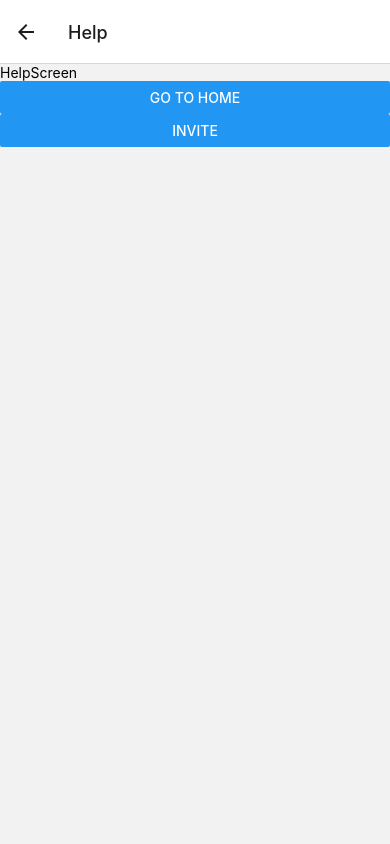
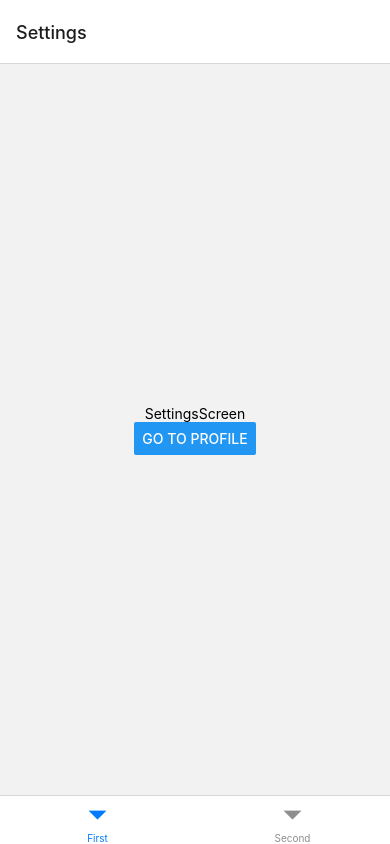
Before and after one commit to nguyenvanhuy1998/huyrnproject, a React Native app: screen /Help in a window 390 px wide. Built offline with nearby package versions, Linux system fonts and the light colour scheme.

Commit message:
Example scenario

```diff
--- a/App.tsx
+++ b/App.tsx
@@ -1,45 +1,41 @@
 import React from 'react';
 import {NavigationContainer} from '@react-navigation/native';
-
+import {createBottomTabNavigator} from '@react-navigation/bottom-tabs';
 import {createNativeStackNavigator} from '@react-navigation/native-stack';
 import {
-  EmptyScreen,
-  FeedScreen,
-  HelpScreen,
+  DetailsScreen,
   HomeScreen,
   ProfileScreen,
   SettingsScreen,
 } from './src/screens';
-import {createDrawerNavigator} from '@react-navigation/drawer';
-const Stack = createNativeStackNavigator();
 
+const Tab = createBottomTabNavigator();
+const SettingsStack = createNativeStackNavigator();
+const HomeStack = createNativeStackNavigator();
 const App = () => {
-  const isLoggedIn = true;
   return (
     <NavigationContainer>
-      <Stack.Navigator>
-        {!isLoggedIn ? (
-          // Screens for logged in users
-          <Stack.Group>
-            <Stack.Screen name="Home" component={HomeScreen} />
-            <Stack.Screen name="Profile" component={EmptyScreen} />
-          </Stack.Group>
-        ) : (
-          // Auth screens
-          <Stack.Group screenOptions={{headerShown: false}}>
-            <Stack.Screen name="SignIn" component={EmptyScreen} />
-            <Stack.Screen name="SignUp" component={EmptyScreen} />
-          </Stack.Group>
-        )}
-        {/* Common modal screens */}
-        <Stack.Group
-          screenOptions={{
-            presentation: 'modal',
-          }}>
-          <Stack.Screen name="Help" component={HelpScreen} />
-          <Stack.Screen name="Invite" component={EmptyScreen} />
-        </Stack.Group>
-      </Stack.Navigator>
+      <Tab.Navigator screenOptions={{headerShown: false}}>
+        <Tab.Screen name="First">
+          {() => (
+            <SettingsStack.Navigator>
+              <SettingsStack.Screen
+                name="Settings"
+                component={SettingsScreen}
+              />
+              <SettingsStack.Screen name="Profile" component={ProfileScreen} />
+            </SettingsStack.Navigator>
+          )}
+        </Tab.Screen>
+        <Tab.Screen name="Second">
+          {() => (
+            <HomeStack.Navigator>
+              <HomeStack.Screen name="Home" component={HomeScreen} />
+              <SettingsStack.Screen name="Details" component={DetailsScreen} />
+            </HomeStack.Navigator>
+          )}
+        </Tab.Screen>
+      </Tab.Navigator>
     </NavigationContainer>
   );
 };
--- a/src/screens/DetailsScreen/DetailsScreen.tsx
+++ b/src/screens/DetailsScreen/DetailsScreen.tsx
@@ -1,12 +1,23 @@
-import {View, Text} from 'react-native';
+import {View, Text, StyleSheet, Button} from 'react-native';
 import React from 'react';
 
-const DetailsScreen = () => {
+const DetailsScreen = ({navigation}) => {
   return (
-    <View>
+    <View style={styles.container}>
       <Text>DetailsScreen</Text>
+      <Button
+        title="Go to Details... again"
+        onPress={() => navigation.push('Details')}
+      />
     </View>
   );
 };
 
 export default DetailsScreen;
+const styles = StyleSheet.create({
+  container: {
+    flex: 1,
+    alignItems: 'center',
+    justifyContent: 'center',
+  },
+});
--- a/src/screens/Home/HomeScreen.tsx
+++ b/src/screens/Home/HomeScreen.tsx
@@ -1,17 +1,23 @@
 import React from 'react';
-import {Button, Text, View} from 'react-native';
+import {Button, StyleSheet, Text, View} from 'react-native';
 
 const HomeScreen = ({navigation}) => {
   return (
-    <View>
+    <View style={styles.container}>
       <Text>Home Screen</Text>
-      <Button onPress={() => navigation.navigate('Help')} title="Go to Help" />
       <Button
-        title="Go to Profile"
-        onPress={() => navigation.navigate('Profile')}
+        title="Go to Details"
+        onPress={() => navigation.navigate('Details')}
       />
     </View>
   );
 };
 
 export default HomeScreen;
+const styles = StyleSheet.create({
+  container: {
+    flex: 1,
+    alignItems: 'center',
+    justifyContent: 'center',
+  },
+});
--- a/src/screens/Profile/ProfileScreen.tsx
+++ b/src/screens/Profile/ProfileScreen.tsx
@@ -1,16 +1,23 @@
-import {View, Text, Button} from 'react-native';
+import {View, Text, Button, StyleSheet} from 'react-native';
 import React from 'react';
 
 const ProfileScreen = ({navigation}) => {
   return (
-    <View style={{flex: 1, alignItems: 'center', justifyContent: 'center'}}>
+    <View style={styles.container}>
       <Text>Profile Screen</Text>
       <Button
-        title="Go to Edit Post"
-        onPress={() => navigation.navigate('EditPost')}
+        title="Go to Settings"
+        onPress={() => navigation.navigate('Settings')}
       />
     </View>
   );
 };
 
 export default ProfileScreen;
+const styles = StyleSheet.create({
+  container: {
+    flex: 1,
+    alignItems: 'center',
+    justifyContent: 'center',
+  },
+});
--- a/src/screens/Settings/SettingsScreen.tsx
+++ b/src/screens/Settings/SettingsScreen.tsx
@@ -1,17 +1,10 @@
-import {View, Text, Button} from 'react-native';
+import {View, Text, Button, StyleSheet} from 'react-native';
 import React from 'react';
 
-const SettingsScreen = ({route, navigation}) => {
-  const {user} = route.params;
+const SettingsScreen = ({navigation}) => {
   return (
-    <View
-      style={{
-        flex: 1,
-        alignItems: 'center',
-        justifyContent: 'center',
-      }}>
+    <View style={styles.container}>
       <Text>SettingsScreen</Text>
-      <Text>userParam:{JSON.stringify(user)}</Text>
       <Button
         title="Go to Profile"
         onPress={() => navigation.navigate('Profile')}
@@ -21,3 +14,10 @@ const SettingsScreen = ({route, navigation}) => {
 };
 
 export default SettingsScreen;
+const styles = StyleSheet.create({
+  container: {
+    flex: 1,
+    alignItems: 'center',
+    justifyContent: 'center',
+  },
+});
```
